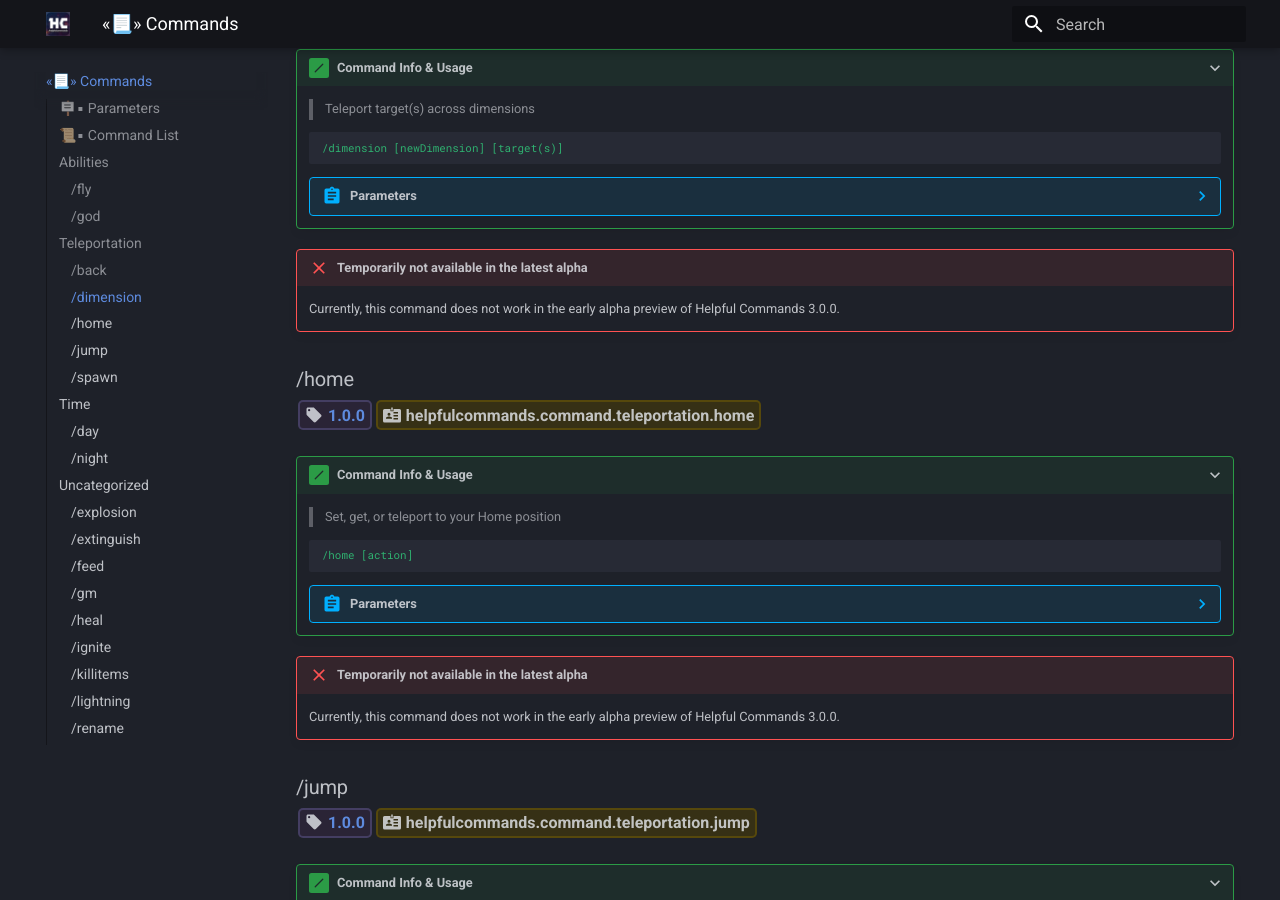
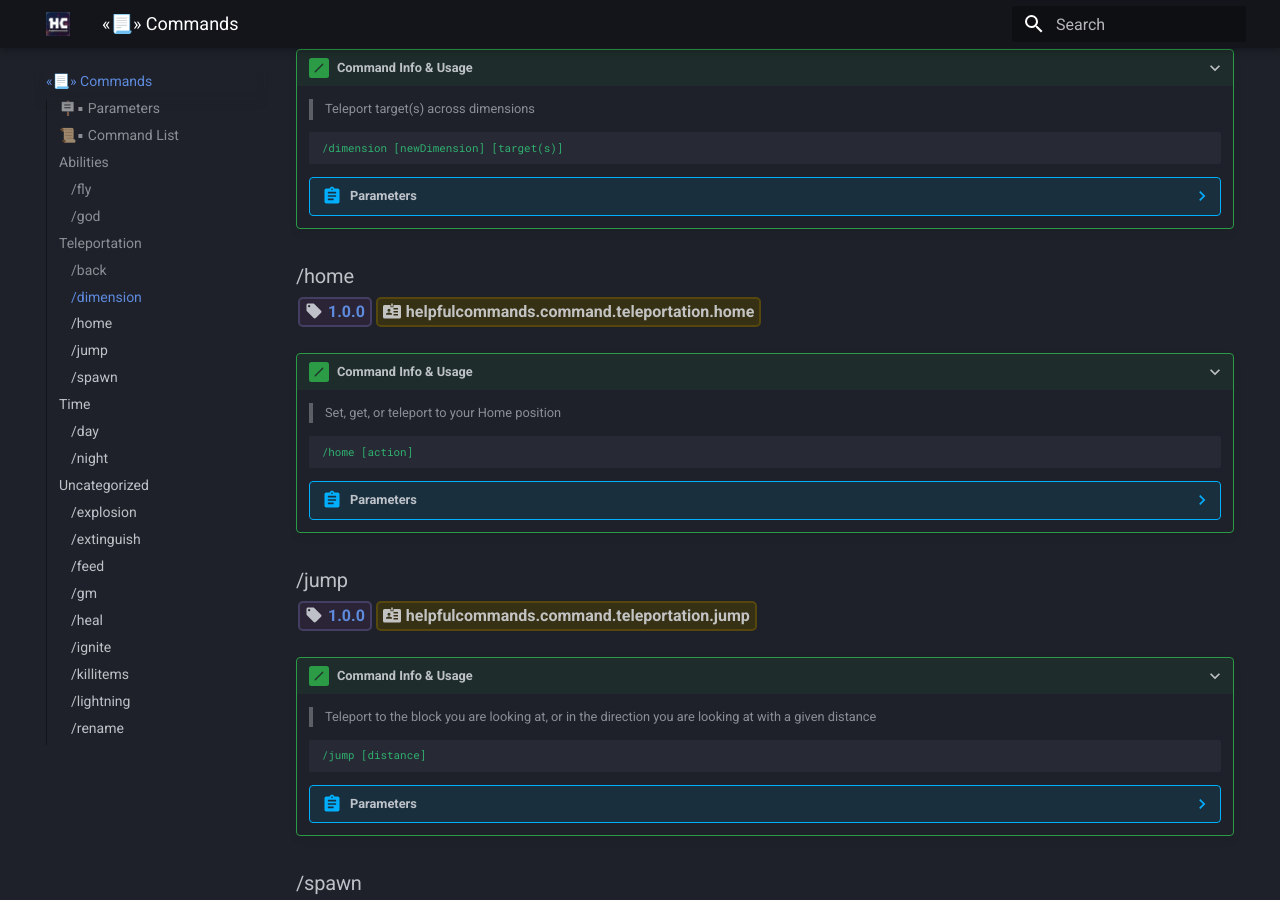
Before and after one commit to ThatsNotM3/HelpfulCommands, an MkDocs documentation site: the page built from docs/commands.md, in a window 1280 px wide and 900 px high, scrolled down 1626 px. Built offline with MkDocs 1.6.1 and Material for MkDocs 9.7.7, drawn with Linux system fonts in a browser that asks for light colours; some of the changed text lies outside the part shown.

Commit message:
Update information according to the latest 3.0.0 preview release of the mod

````diff
--- a/docs/commands.md
+++ b/docs/commands.md
@@ -94,9 +94,6 @@
         <br>
         `target(s)`: entity(-ies)
 
-!!! failure "Temporarily not available in the latest alpha"
-    Currently, this command does not work in the early alpha preview of Helpful Commands 3.0.0.
-
 ### /home
 <div class="hc-mic-holder">
     <div class="hc-mic-entry hc-mic-version">
@@ -119,9 +116,6 @@
         - `set`: update the home position
         - `get`: print the coordinates to chat
         - `tp`: teleport to the position
-
-!!! failure "Temporarily not available in the latest alpha"
-    Currently, this command does not work in the early alpha preview of Helpful Commands 3.0.0.
 
 ### /jump
 <div class="hc-mic-holder">
@@ -217,13 +211,13 @@
     > Create an explosion at your cursor position with a given distance or near the block you are looking at
 
     ``` { .yaml .no-copy }
-    /explosion [distance]
+    /explosion <power> [distance]
     ```
 
     ??? abstract "Parameters"
+        `power`: how powerful the explosion will be
+        <br>
         `distance`: how far away from you the explosion will be created. If not specified, it will be created near the block you are looking at.
-!!! failure "Temporarily not available in the latest alpha"
-    Currently, this command does not work in the early alpha preview of Helpful Commands 3.0.0.
 
 ### /extinguish
 <div class="hc-mic-holder">
@@ -363,8 +357,6 @@
 
     ??? abstract "Parameters"
         `distance`: how far away from you the lightning will spawn. If not specified, it will spawn near the block you are looking at.
-!!! failure "Temporarily not available in the latest alpha"
-    Currently, this command does not work in the early alpha preview of Helpful Commands 3.0.0.
 
 ### /rename
 <div class="hc-mic-holder">
````
